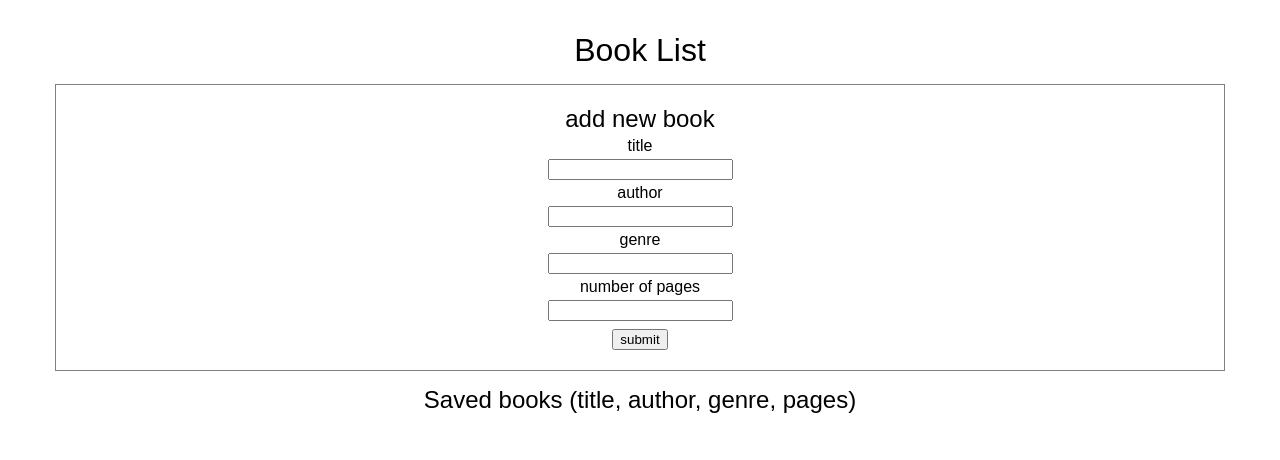
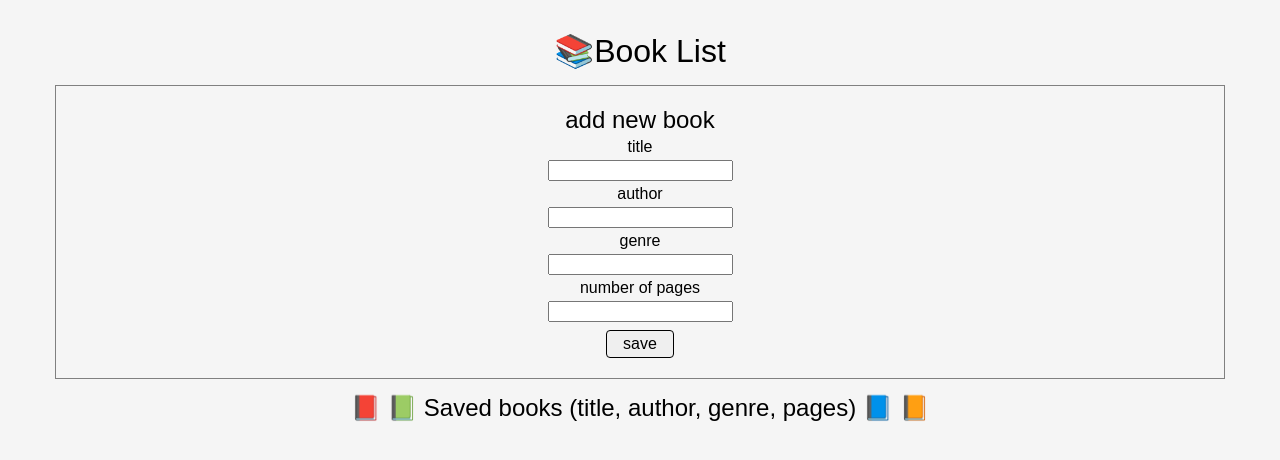
Before and after one commit to MaciejApp/book-list, a plain HTML site: page index.html in a window 1280 px wide. Drawn offline with Linux system fonts and the light colour scheme.

Commit message:
UI changes

```diff
--- a/index.html
+++ b/index.html
@@ -8,7 +8,7 @@
     <link rel="stylesheet" href="styles.css">
 </head>
 <body>
-    <h1>Book List</h1>
+    <h1>📚Book List</h1>
     <form id="form">
         <h2>add new book</h2>
         <label>title</label><br>
@@ -19,9 +19,9 @@
         <input type="text" name="genre" id="genre" maxlength="20"><br>
         <label>number of pages</label><br>
         <input type="text" name="pages" id="pages"><br>
-        <input type="submit" value="submit" id="submit">
+        <input type="submit" value="save" id="submit">
     </form>
-    <h2>Saved books (title, author, genre, pages)</h2>
+    <h2>📕 📗 Saved books (title, author, genre, pages) 📘 📙</h2>
 <!-- create unordered list element that will be populated with <li> elements via JavaScript -->
     <ul id="bookList"></ul>
 <!-- initialize JavaScript file -->
--- a/styles.css
+++ b/styles.css
@@ -29,6 +29,7 @@ body {
     margin: 16px auto;
     padding: 16px 16px;
     font-family: sans-serif;
+    background-color: #f5f5f5;
 }
 form > * {
     margin: 4px 0;
@@ -80,3 +81,13 @@ button {
 h1, h2 {
     text-align: center;
 }
+#submit {
+    font-size: 16px;
+    padding: 4px 16px;
+    border-radius: 4px;
+    border: 1px solid black;
+    transition: background-color 0.5s ease-in-out;
+}
+#submit:hover {
+    background-color: cyan;
+}
```
